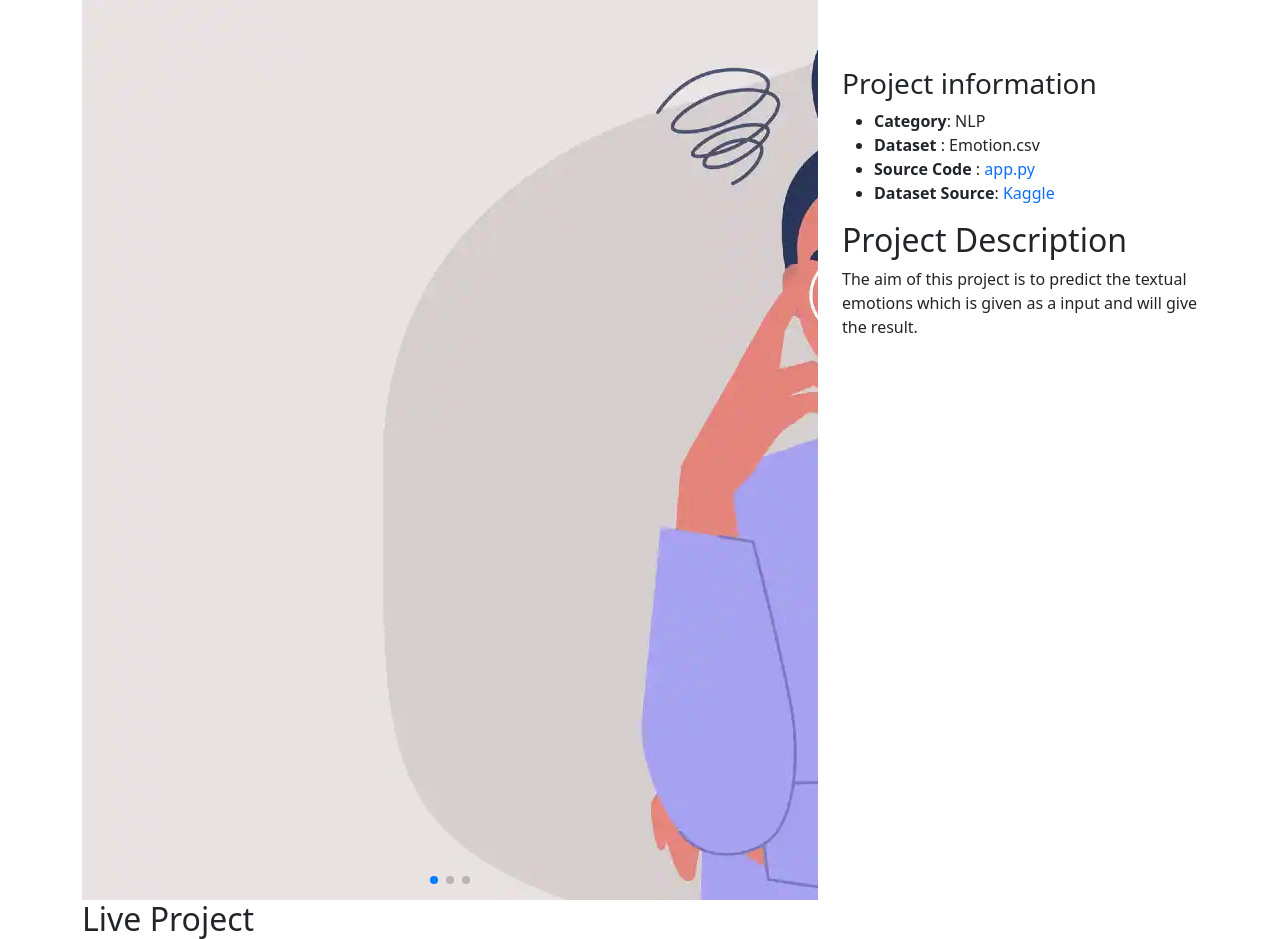
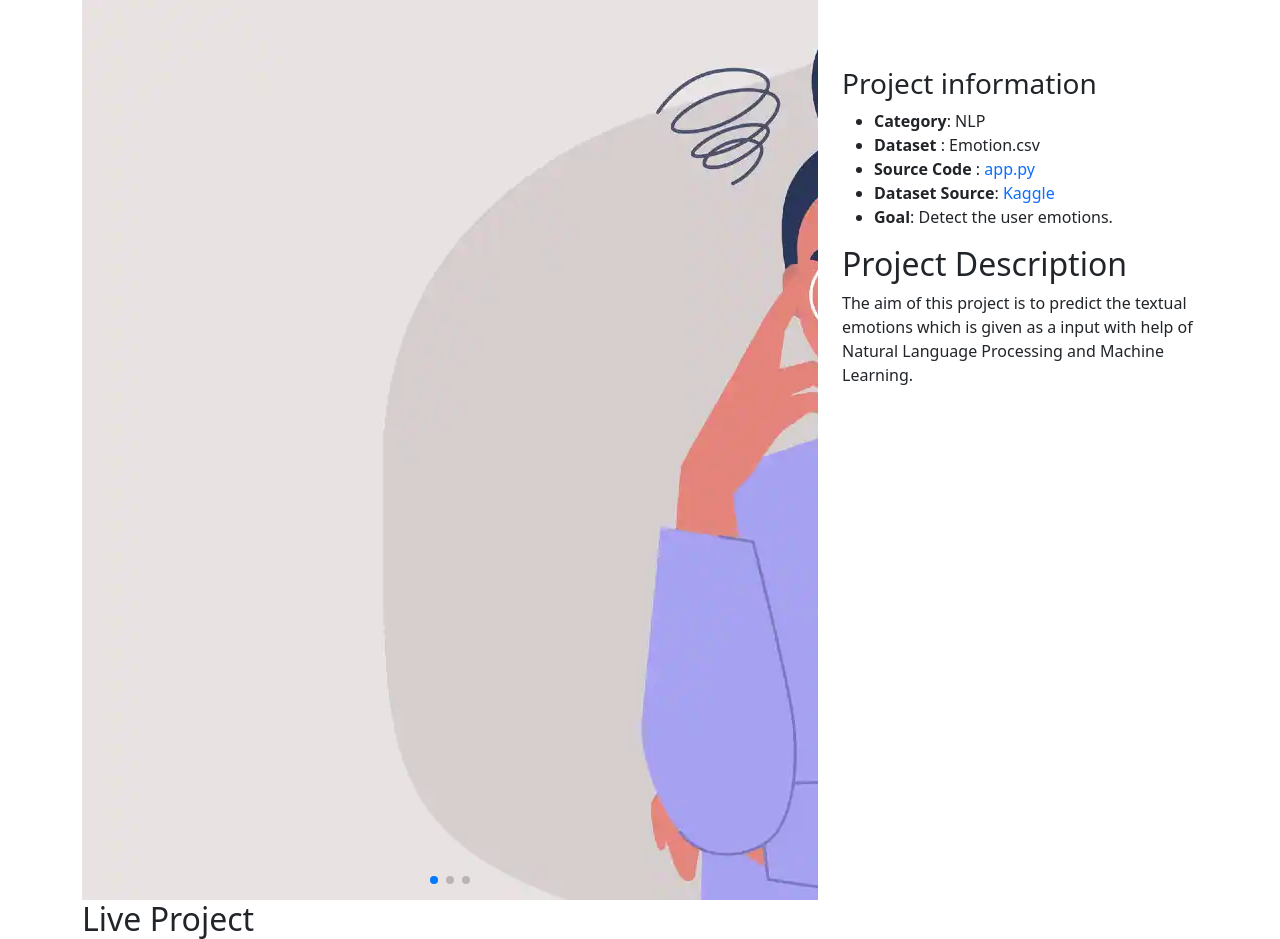
Before and after one commit to samrajkodai/Emotion-Classifier, a Flask app: page / in a window 1280 px wide. Shown: the part 59-998 px from the top of the page. Run offline with Flask 2, Linux system fonts and the light colour scheme; some libraries are stand-ins or nearby versions.

Commit message:
Update index.html

```diff
--- a/webapp/templates/index.html
+++ b/webapp/templates/index.html
@@ -95,12 +95,13 @@
               <li><strong>Dataset </strong>: Emotion.csv </li>
               <li><strong>Source Code </strong>: <a href="https://github.com/samrajkodai/Emotion-Classifier" style="text-decoration: none;">app.py </a> </li>
               <li><strong>Dataset Source</strong>: <a href="https://www.kaggle.com/datasets" style="text-decoration: none;">Kaggle</a></li>
+              <li><strong>Goal</strong>: Detect the user emotions.</li>
             </ul>
           </div>
           <div class="portfolio-description">
             <h2>Project Description</h2>
             <p>
-               The aim of this project is to predict the textual emotions which is given as a input and will give the result.
+               The aim of this project is to predict the textual emotions which is given as a input with help of Natural Language Processing and Machine Learning.
             </p>
           </div>
         </div>
```
